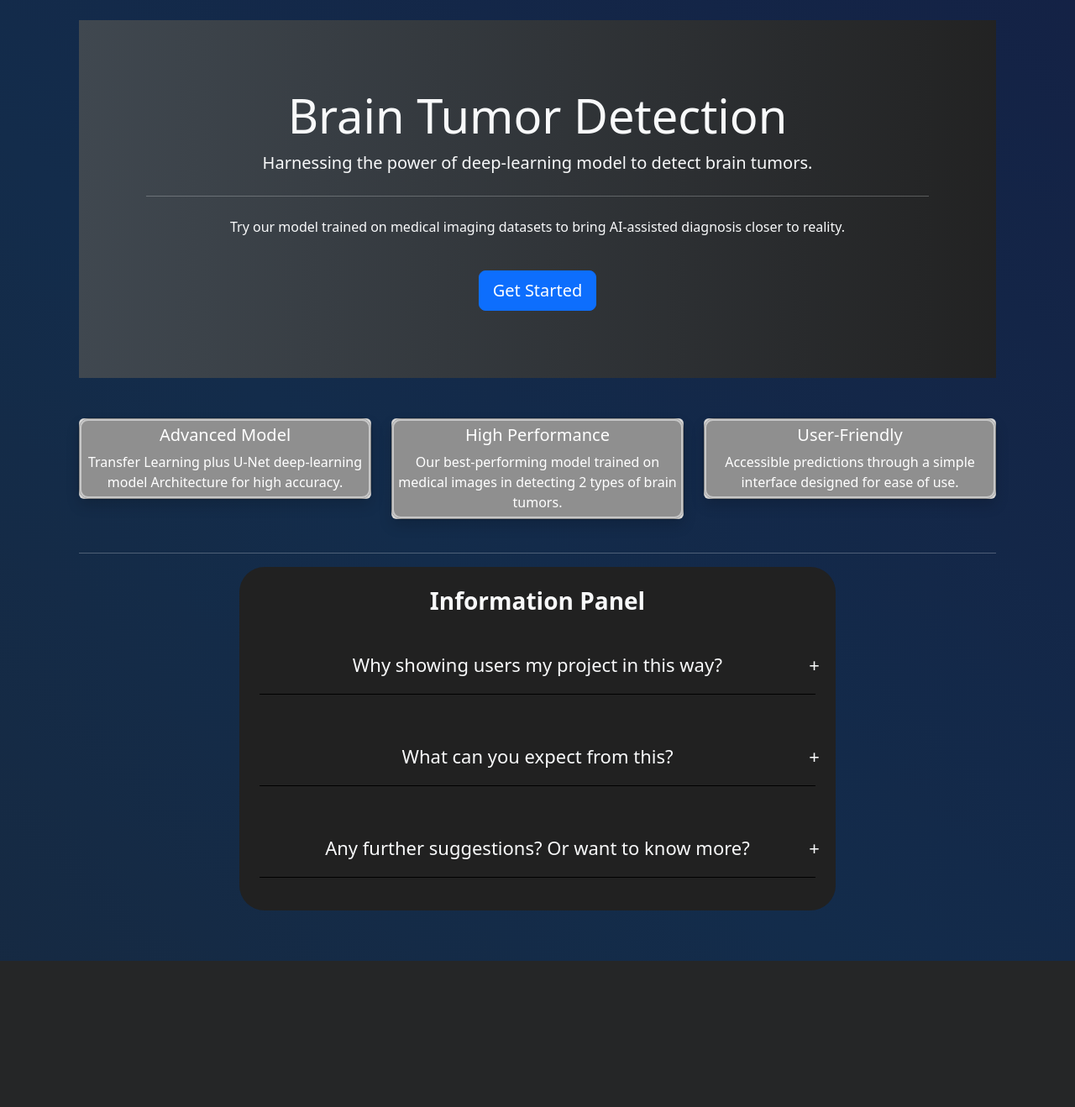
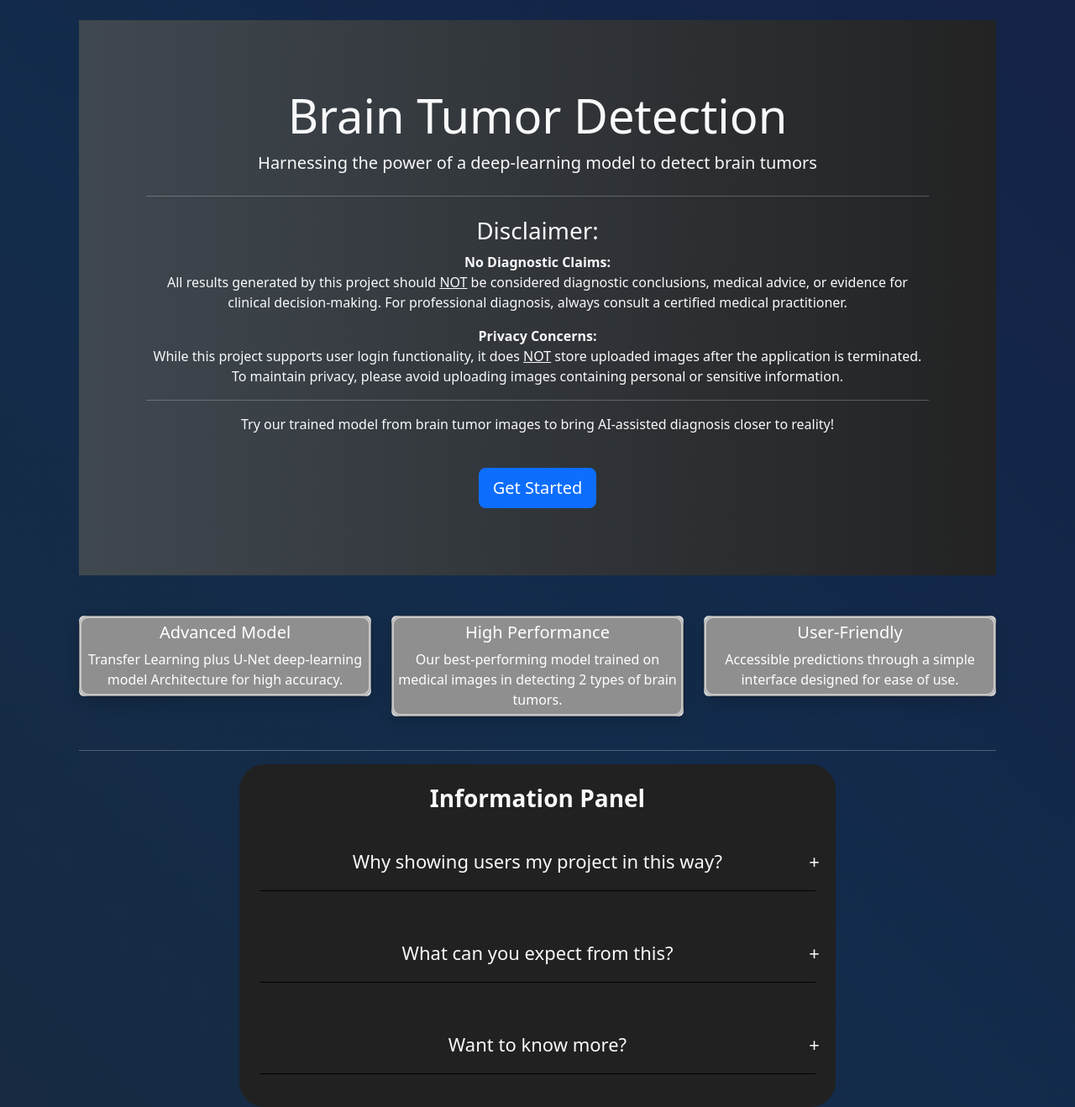
Before and after one commit to Oatsinthepine/Brain-Tumor-Prediction, a Flask app: page / in a window 1280 px wide. Shown: the part 56-1374 px from the top of the page at 84% size. Before the commit the page ends 1200 px from the top, so only its background shows below. Run offline with Flask 3, Linux system fonts and the light colour scheme; parts of the project's set-up code (start-up, migrations or seed data) failed here and were passed over.

Commit message:
some further update before deploy to Render.

```diff
--- a/flask_app/templates/home.html
+++ b/flask_app/templates/home.html
@@ -8,11 +8,21 @@
     <div class="jumbotron text-center text-light moving-bg">
         <h1 class="display-4">Brain Tumor Detection</h1>
             <p class="lead">
-            Harnessing the power of deep-learning model to detect brain tumors.
+                <strong>Harnessing the power of a deep-learning model to detect brain tumors</strong>
             </p>
             <hr class="my-4">
+            <h3>Disclaimer:</h3>
             <p>
-            Try our model trained on medical imaging datasets to bring AI-assisted diagnosis closer to reality.
+                <strong>No Diagnostic Claims:</strong><br>
+                All results generated by this project should <u>NOT</u> be considered diagnostic conclusions, medical advice, or evidence for clinical decision-making. For professional diagnosis, always consult a certified medical practitioner.
+            </p>
+            <p>
+                <strong>Privacy Concerns:</strong><br>
+                While this project supports user login functionality, it does <u>NOT</u> store uploaded images after the application is terminated. To maintain privacy, please avoid uploading images containing personal or sensitive information.
+            </p>
+            <hr>
+            <p>
+                Try our trained model from brain tumor images to bring AI-assisted diagnosis closer to reality!
             </p>
             <br>
         {% if current_user.is_authenticated %}
@@ -63,23 +73,32 @@
             <h3 class="accordion-title text-light"><strong>Information Panel</strong></h3>
             <div class="content-container mt-4">
                 <div class="question text-light">Why showing users my project in this way?</div>
-                <div class="answer"> Since this is the last project for the bootcamp, I would like to present our trained model to users in an interactive approach. Which I made this webpage that
-                    using flask as the back-end framework, integrating the user register and login verification function to secure privacy needs.
-                    Also, I personally would love to try combining all my knowledge learned into a neet and presentable work.
+                <div class="answer"> I would like to present users in an interactive approach for the deep-learning project. Which I made this webpage
+                    using flask as the back-end framework, integrating the user register and login verification function to maintain privacy needs.
+                    Also, I personally would love to try combining all my knowledge learned from the Boot Camp into a neet and presentable webpage.
                 </div>
             </div>
             <div class="content-container mt-4">
                 <div class="question text-light">What can you expect from this?</div>
                 <div class="answer">
-                    To be honest, this is my first time building flask webpage. It's really a quick demo, which the core function for this
-                    page is to enable user to upload CT/MRI brain images, after they registered and logged in. The U-Net model trained will
-                    predict the user upload image, and returns the prediction.
+                    To be honest, this is my first time building flask webpage. It's really a quick demo, the core function for this
+                    page is to enable user to upload MRI brain images after log in. The U-Net model trained will
+                    predict the user upload image, and returns the prediction. However, please be mindful that
                 </div>
             </div>
             <div class="content-container mt-4">
-                <div class="question text-light">Any further suggestions? Or want to know more?</div>
-                <div class="answer">Thanks for your valuable time on experiencing my simple flask webpage. Please also visit my github and Linkedin page
-                to know more ! (^_^) </div>
+                <div class="question text-light">Want to know more?</div>
+                <div class="answer">
+                    Thanks for your valuable time experiencing my webpage. If you are interested, please visit my
+                    <a href="https://www.linkedin.com/in/ziyuejackyzhou/" target="_blank" class="text-info">
+                        LinkedIn page
+                    </a>
+                    or check out my
+                    <a href="https://github.com/Oatsinthepine" target="_blank" class="text-info">
+                        GitHub
+                    </a>
+                    to know more! (^_^)
+                </div>
             </div>
         </div>
     </div>
--- a/requirement.txt
+++ b/requirement.txt
@@ -12,3 +12,5 @@ pillow==10.0.1
 keras==2.12.0
 tensorflow==2.12.0
 numpy>=1.24.0,<1.26.0
+
+gunicorn==23.0.0
--- a/run.py
+++ b/run.py
@@ -3,4 +3,4 @@ from flask_app import create_app
 app = create_app()
 
 if __name__ == "__main__":
-    app.run(debug=True)
+    app.run()
```
Also changed, not shown: README.md, 1 other file. Lines whose indentation alone changed are shown as unchanged.
